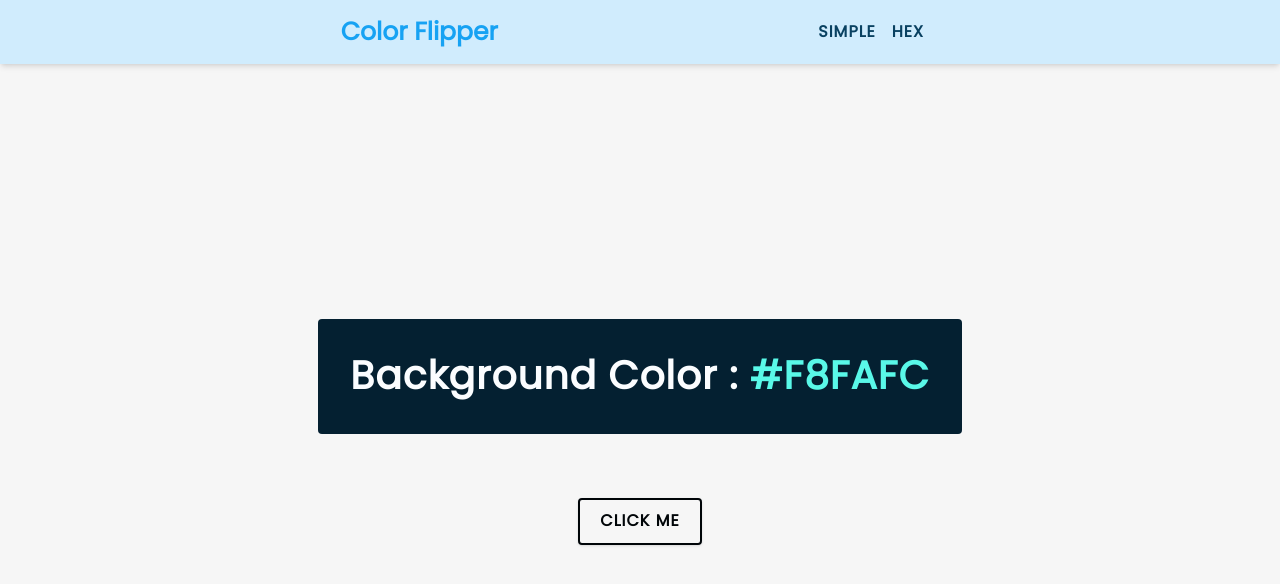
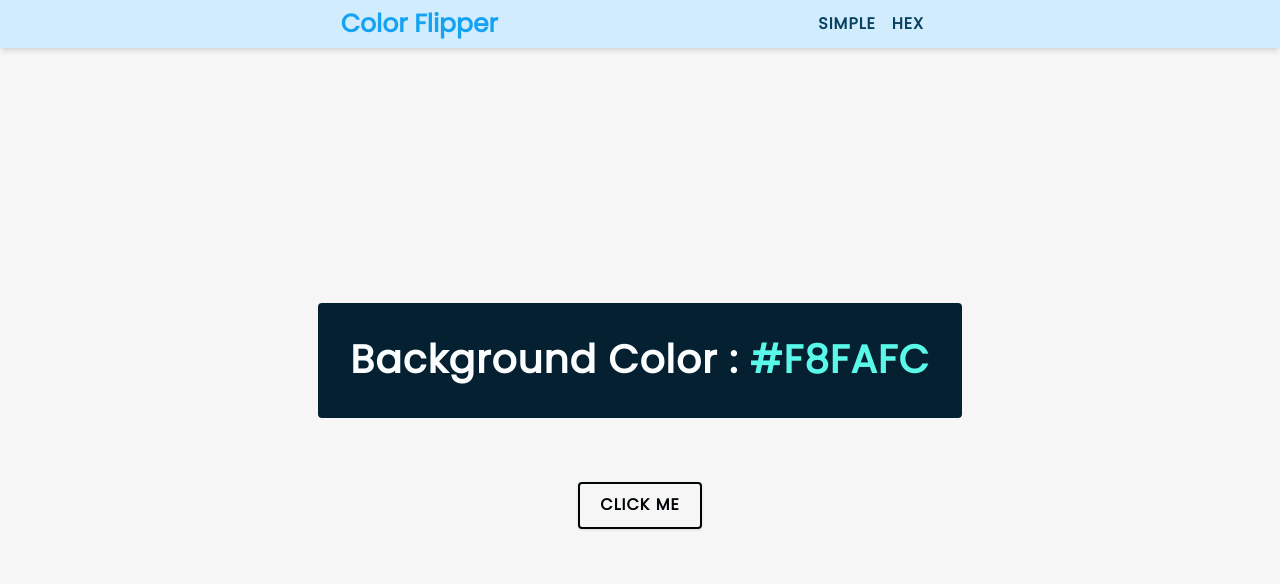
Before and after one commit to inarey/100d100pOfCode, a plain HTML site: page 01-colorFlipper/index.html in a window 1280 px wide. Drawn offline with Linux system fonts and the light colour scheme.

Commit message:
changed navbar height

```diff
--- a/01-colorFlipper/css/main.css
+++ b/01-colorFlipper/css/main.css
@@ -297,7 +297,7 @@ Navbar
 
 .navbar {
   background-color: var(--primary-100);
-  height: 4rem;
+  height: 3rem;
   display: grid;
   align-items: center;
   justify-content: center;
```
